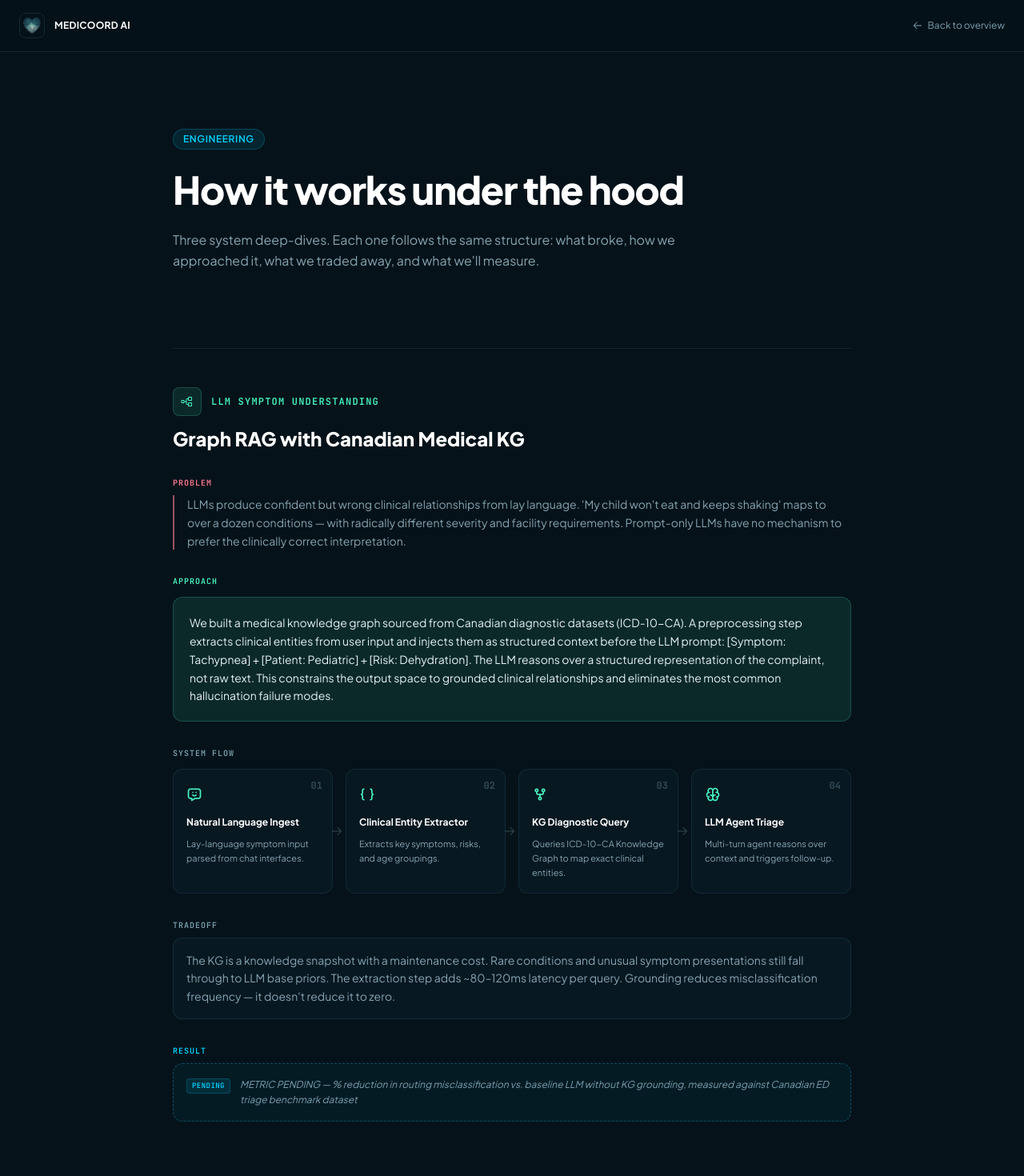
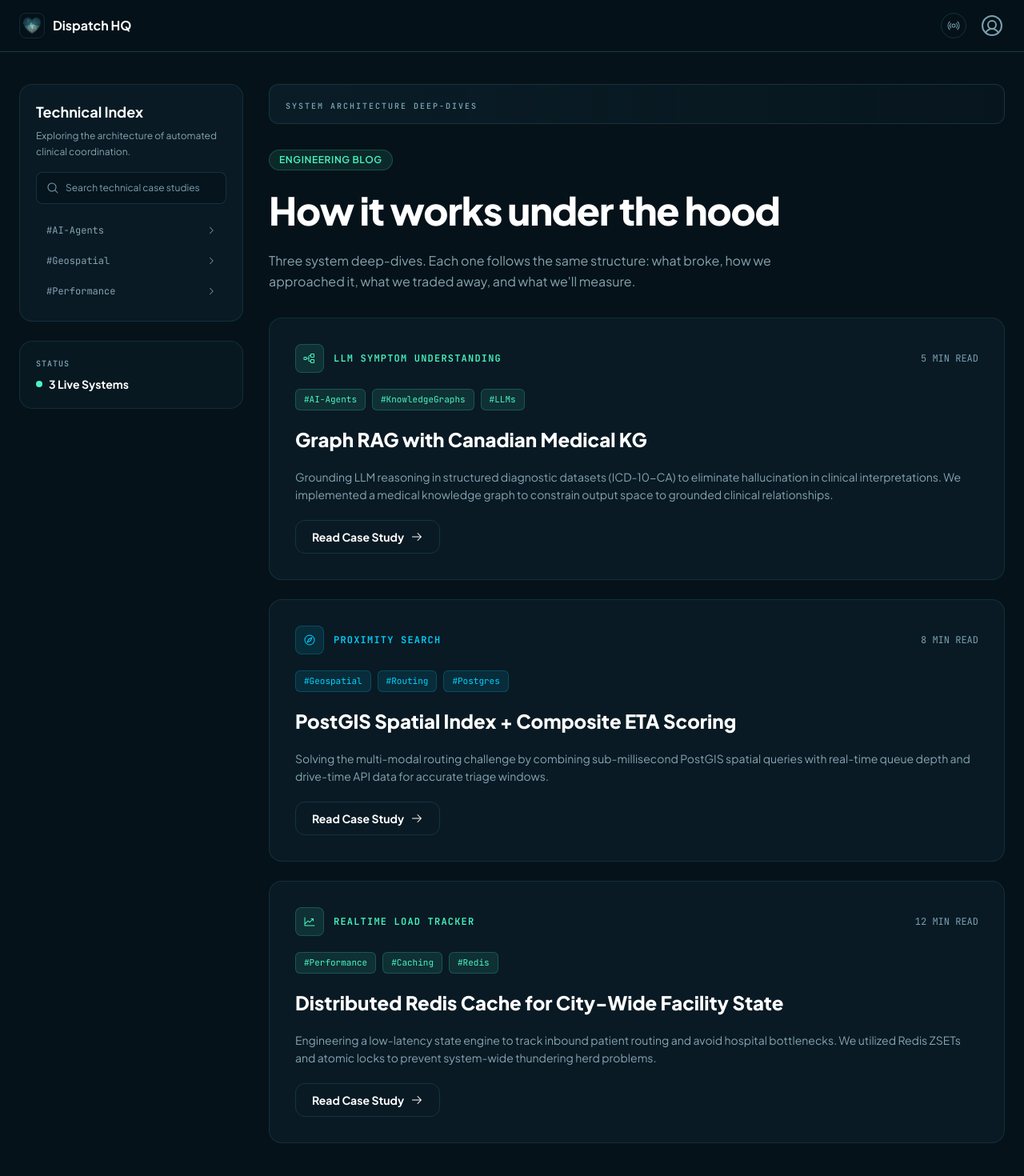
Before and after one commit to Maester-Khris/ai-healthtech-coordinator, a React (Vite) app in the folder webapp/: page /for-engineers in a window 1280 px wide. Shown: the top 1470 px of the page at 80% size. Built offline with nearby package versions, Linux system fonts and the light colour scheme; no server answers.

Commit message:
feat(pages): rebuild /for-engineers as filter-rail case-study index

```diff
--- a/webapp/src/pages/ForEngineersPage.tsx
+++ b/webapp/src/pages/ForEngineersPage.tsx
@@ -1,185 +1,132 @@
+import { useMemo, useState } from 'react'
 import { Link } from 'react-router-dom'
-import { ArrowLeft, ArrowRight, TreeStructure, Compass, ChartLineUp } from '@phosphor-icons/react'
+import { ArrowRight, Broadcast, CaretRight, MagnifyingGlass, UserCircle } from '@phosphor-icons/react'
+import { CASE_STUDIES } from '../data/caseStudies'
+import { filterCaseStudies } from '../utils/caseStudyContent'
 
-interface DiagramStep {
-  title: string
-  desc: string
-  icon: string
-}
-
-interface BlogSection {
-  icon: React.ElementType
-  iconColor: string
-  iconBg: string
-  iconBorder: string
-  label: string
-  labelColor: string
-  title: string
-  problem: string
-  approach: string
-  approachCode?: string
-  tradeoff: string
-  result: string
-  diagramSteps?: DiagramStep[]
-}
-
-const SECTIONS: BlogSection[] = [
-  {
-    icon: TreeStructure,
-    iconColor: 'text-[#48F6C1]',
+const ACCENT_STYLES = {
+  mint: {
     iconBg: 'bg-[#48F6C1]/10',
     iconBorder: 'border-[#48F6C1]/20',
-    label: 'LLM Symptom Understanding',
+    iconColor: 'text-[#48F6C1]',
     labelColor: 'text-[#48F6C1]',
-    title: 'Graph RAG with Canadian Medical KG',
-    problem:
-      "LLMs produce confident but wrong clinical relationships from lay language. 'My child won't eat and keeps shaking' maps to over a dozen conditions — with radically different severity and facility requirements. Prompt-only LLMs have no mechanism to prefer the clinically correct interpretation.",
-    approach:
-      "We built a medical knowledge graph sourced from Canadian diagnostic datasets (ICD-10-CA). A preprocessing step extracts clinical entities from user input and injects them as structured context before the LLM prompt: [Symptom: Tachypnea] + [Patient: Pediatric] + [Risk: Dehydration]. The LLM reasons over a structured representation of the complaint, not raw text. This constrains the output space to grounded clinical relationships and eliminates the most common hallucination failure modes.",
-    tradeoff:
-      "The KG is a knowledge snapshot with a maintenance cost. Rare conditions and unusual symptom presentations still fall through to LLM base priors. The extraction step adds ~80–120ms latency per query. Grounding reduces misclassification frequency — it doesn't reduce it to zero.",
-    result:
-      "METRIC PENDING — % reduction in routing misclassification vs. baseline LLM without KG grounding, measured against Canadian ED triage benchmark dataset",
-    diagramSteps: [
-      {
-        title: "Natural Language Ingest",
-        desc: "Lay-language symptom input parsed from chat interfaces.",
-        icon: "ti ti-message-chatbot"
+    tagBg: 'bg-[#48F6C1]/10',
+    tagBorder: 'border-[#48F6C1]/20',
+    tagText: 'text-[#48F6C1]',
   },
-      {
-        title: "Clinical Entity Extractor",
-        desc: "Extracts key symptoms, risks, and age groupings.",
-        icon: "ti ti-braces"
-      },
-      {
-        title: "KG Diagnostic Query",
-        desc: "Queries ICD-10-CA Knowledge Graph to map exact clinical entities.",
-        icon: "ti ti-git-fork"
-      },
-      {
-        title: "LLM Agent Triage",
-        desc: "Multi-turn agent reasons over context and triggers follow-up.",
-        icon: "ti ti-brain"
-      }
-    ]
-  },
-  {
-    icon: Compass,
-    iconColor: 'text-[#00D2FF]',
+  blue: {
     iconBg: 'bg-[#00D2FF]/10',
     iconBorder: 'border-[#00D2FF]/20',
-    label: 'Proximity Search',
+    iconColor: 'text-[#00D2FF]',
     labelColor: 'text-[#00D2FF]',
-    title: 'PostGIS Spatial Index + Composite ETA Scoring',
-    problem:
-      "Straight-line distance is the wrong metric for patient routing. A clinic 1.5 km away with a 60-minute queue means 65 minutes to care. A hospital 4 km away with an 8-minute drive and a 15-minute wait means 23 minutes. Nearest-neighbor routing loses to composite ETA routing by 42 minutes on this example — and the gap widens under load.",
-    approach:
-      "Facility coordinates are indexed with a PostGIS spatial index on the PostgreSQL facilities table. For each routing request, a spatial query returns candidate facilities within radius, pre-filtered by severity-gated capability tier (emergent cases never enter the candidate set of urgent care clinics). Each candidate is scored: ETA = road_travel_time (OSRM API) + queue_depth (Redis load tracker). The facility with the lowest composite ETA wins. The GIS index makes the spatial filter sub-millisecond even across thousands of facilities.",
-    approachCode: `-- PostGIS candidate query (simplified)
-SELECT id, name, capability_tier,
-  ST_Distance(geog, ST_MakePoint($lon, $lat)::geography) AS dist_m
-FROM facilities
-WHERE ST_DWithin(geog, ST_MakePoint($lon, $lat)::geography, $radius_m)
-  AND capability_tier >= $min_tier
-ORDER BY dist_m
-LIMIT 10;
+    tagBg: 'bg-[#00D2FF]/10',
+    tagBorder: 'border-[#00D2FF]/20',
+    tagText: 'text-[#00D2FF]',
+  },
+} as const
 
--- Composite score in application layer
-score = osrm_travel_minutes + redis_queue_depth_minutes`,
-    tradeoff:
-      "PostGIS adds infrastructure complexity over a pure in-memory geo index. More critically: in Phase 1, queue depth is modeled from facility type and time-of-day heuristics — not live facility data feeds. The routing math is correct; the queue input is an approximation. Live feed integration is the next defensibility moat.",
-    result:
-      "METRIC PENDING — average minutes saved per routing decision vs. straight-line nearest-neighbor, across sandbox simulation runs",
-    diagramSteps: [
-      {
-        title: "Location Ingest",
-        desc: "Retrieves user GPS coordinates and target capability tier.",
-        icon: "ti ti-map-pin"
-      },
-      {
-        title: "PostGIS Filter",
-        desc: "Performs quick spatial query on Indexed Postgres database.",
-        icon: "ti ti-database"
-      },
-      {
-        title: "Multi-Modal OSRM",
-        desc: "Computes path geometry and travel time (Car/Bike/Bus).",
-        icon: "ti ti-clock"
-      },
-      {
-        title: "Composite Scoring",
-        desc: "Ranks candidates: ETA = Road Travel Time + Redis Queue Depth.",
-        icon: "ti ti-calculator"
-      }
-    ]
-  },
-  {
-    icon: ChartLineUp,
-    iconColor: 'text-[#48F6C1]',
-    iconBg: 'bg-[#48F6C1]/10',
-    iconBorder: 'border-[#48F6C1]/20',
-    label: 'Realtime Load Tracker',
-    labelColor: 'text-[#48F6C1]',
-    title: 'Distributed Redis Cache for City-Wide Facility State',
-    problem:
-      "Optimal single-patient routing is self-defeating at scale. Route 80 patients to the same best-scoring hospital and you've recreated the bottleneck. The system needs shared load state that captures not just current queue depth but routing decisions already in flight.",
-    approach:
-      "A Redis cache stores per-facility state: current queue depth, inbound routing decisions in flight (not yet reflected in the measured queue), and capability tier. Each routing decision reads projected state atomically (GET + pipeline write) and increments the in-flight count for the winning facility. The priority queue gates resolution order: emergent cases route first; urgent routes to the lowest composite ETA with matching capability; moderate and routine absorb remaining capacity across the full network — including clinics that emergent cases would never target. This is what Sandbox Mode visualizes in real time.",
-    tradeoff:
-      "Phase 1 runs the cache in-process at the app layer — no external Redis instance. This works for single-node sandbox simulation but doesn't survive horizontal scaling or process restarts. Production city-scale deployment requires Redis Cluster with AOF persistence and a durable event bus for decision replay. The sandbox models the coordination logic faithfully; it doesn't model distributed failure modes.",
-    result:
-      "METRIC PENDING — % improvement in facility utilization balance (std dev of queue depth across facilities) under simulated peak load, vs. non-load-aware routing baseline",
-    diagramSteps: [
-      {
-        title: "Concurrent Inflow",
-        desc: "Multiple patient routing requests sent concurrently.",
-        icon: "ti ti-users"
-      },
-      {
-        title: "Atomic Pipeline Lock",
-        desc: "Increments in-flight buffer atomically to hold place.",
-        icon: "ti ti-lock"
-      },
-      {
-        title: "Redis ZSET Tracking",
-        desc: "Scores and updates load tracking sorted sets in real-time.",
-        icon: "ti ti-list-numbers"
-      },
-      {
-        title: "Load Redistribution",
-        desc: "Pushes subsequent decisions to secondary capacity buffers.",
-        icon: "ti ti-adjustments-horizontal"
-      }
-    ]
-  },
-]
+const PRIMARY_TAGS = CASE_STUDIES.map((cs) => cs.tags[0])
 
 export default function ForEngineersPage() {
+  const [query, setQuery] = useState('')
+  const [activeTag, setActiveTag] = useState<string | null>(null)
+
+  const visibleCaseStudies = useMemo(
+    () => filterCaseStudies(CASE_STUDIES, query, activeTag),
+    [query, activeTag]
+  )
+
   return (
     <div className="bg-[#061219] min-h-screen flex flex-col font-static text-[#E2F1F5] overflow-x-hidden">
 
-      {/* Header */}
-      <header className="w-full border-b border-[#132A37]/80 bg-[#061219]/90 backdrop-blur-md sticky top-0 z-30">
+      {/* Top utility header */}
+      <header className="w-full border-b border-[#1C4659]/80 bg-[#061219]/90 backdrop-blur-md sticky top-0 z-30">
         <div className="max-w-7xl mx-auto px-6 h-16 flex items-center justify-between">
-          <div className="flex items-center gap-3">
+          <div className="flex items-center gap-2.5">
             <div className="w-8 h-8 rounded-lg overflow-hidden border border-[#1C4659]/50 flex-none shadow-sm">
               <img src="/logo.png" alt="MediCoord AI" className="w-full h-full object-cover" />
             </div>
-            <span className="text-xs font-bold tracking-wide text-white uppercase">MediCoord AI</span>
+            <span className="text-base font-bold text-white">Dispatch HQ</span>
           </div>
-          <Link to="/" className="flex items-center gap-1.5 text-xs text-[#7AA0B0] hover:text-white transition-colors">
-            <ArrowLeft className="w-3.5 h-3.5" />
-            Back to overview
-          </Link>
+          <div className="flex items-center gap-4">
+            <div
+              aria-hidden="true"
+              className="w-8 h-8 rounded-full border border-[#1C4659]/60 text-[#7AA0B0] flex items-center justify-center"
+            >
+              <Broadcast className="w-4 h-4" />
+            </div>
+            <UserCircle className="w-8 h-8 text-[#7AA0B0]" aria-hidden="true" />
+          </div>
         </div>
       </header>
 
-      <main className="flex-1 max-w-4xl mx-auto px-6 py-16 lg:py-24 w-full flex flex-col gap-24">
+      <div className="flex-1 max-w-7xl mx-auto w-full px-6 py-10 flex flex-col lg:flex-row gap-8">
 
-        {/* Hero */}
+        {/* Left filter rail */}
+        <aside className="lg:w-[280px] flex-none flex flex-col gap-6">
+          <div className="border border-[#1C4659]/50 bg-[#0A1D27]/80 rounded-2xl p-5 flex flex-col gap-4">
+            <div className="flex flex-col gap-1.5">
+              <h2 className="text-lg font-bold text-white">Technical Index</h2>
+              <p className="text-xs text-[#85A4B1] leading-relaxed">
+                Exploring the architecture of automated clinical coordination.
+              </p>
+            </div>
+
+            <label className="flex items-center gap-2 px-3 h-10 rounded-lg border border-[#1C4659]/60 bg-[#061219]/60 text-[#7AA0B0] focus-within:border-[#48F6C1]/40">
+              <MagnifyingGlass className="w-4 h-4 flex-none" />
+              <input
+                type="search"
+                value={query}
+                onChange={(e) => setQuery(e.target.value)}
+                placeholder="Search technical case studies"
+                className="bg-transparent text-xs text-[#E2F1F5] placeholder:text-[#7AA0B0] outline-none w-full"
+              />
+            </label>
+
+            <nav className="flex flex-col gap-1" aria-label="Filter by tag">
+              {PRIMARY_TAGS.map((tag) => {
+                const isActive = activeTag === tag
+                return (
+                  <button
+                    key={tag}
+                    type="button"
+                    onClick={() => setActiveTag(isActive ? null : tag)}
+                    aria-pressed={isActive}
+                    className={`flex items-center justify-between px-3 py-2 rounded-lg text-xs font-mono transition-colors ${
+                      isActive
+                        ? 'bg-[#132A37] border border-[#1C4659] text-white'
+                        : 'border border-transparent text-[#85A4B1] hover:text-white hover:border-[#1C4659]/60'
+                    }`}
+                  >
+                    {tag}
+                    <CaretRight className="w-3 h-3" />
+                  </button>
+                )
+              })}
+            </nav>
+          </div>
+
+          <div className="border border-[#1C4659]/50 bg-[#0A1D27]/60 rounded-2xl p-5 flex flex-col gap-2">
+            <span className="text-[10px] font-mono font-bold text-[#7AA0B0] uppercase tracking-widest">Status</span>
+            <div className="flex items-center gap-2">
+              <span className="w-2 h-2 rounded-full bg-[#48F6C1]" />
+              <span className="text-sm font-bold text-white">{CASE_STUDIES.length} Live Systems</span>
+            </div>
+          </div>
+        </aside>
+
+        {/* Right article feed */}
+        <main className="flex-1 flex flex-col gap-8 min-w-0">
+
+          <div className="border border-[#1C4659]/60 bg-gradient-to-r from-[#0A1D27] to-[#0A1D27]/40 rounded-xl px-5 py-3">
+            <span className="text-[10px] font-mono font-bold text-[#7AA0B0] uppercase tracking-[0.2em]">
+              System Architecture Deep-Dives
+            </span>
+          </div>
+
           <div className="flex flex-col gap-5">
-          <div className="inline-flex items-center self-start gap-1.5 px-3 py-1 rounded-full text-xs font-semibold bg-[#00D2FF]/10 text-[#00D2FF] border border-[#00D2FF]/20 tracking-wider uppercase">
-            Engineering
+            <div className="inline-flex items-center self-start gap-1.5 px-3 py-1 rounded-full text-xs font-semibold bg-[#48F6C1]/10 text-[#48F6C1] border border-[#48F6C1]/20 tracking-wider uppercase">
+              Engineering Blog
             </div>
             <h1 className="text-4xl lg:text-5xl font-extrabold text-white leading-tight tracking-tight">
               How it works under the hood
@@ -189,115 +136,67 @@ export default function ForEngineersPage() {
             </p>
           </div>
 
-        {/* Blog sections */}
-        {SECTIONS.map((section, i) => {
-          const Icon = section.icon
+          <div className="flex flex-col gap-6">
+            {visibleCaseStudies.map((cs) => {
+              const Icon = cs.icon
+              const accent = ACCENT_STYLES[cs.accent]
               return (
-            <article key={i} className="flex flex-col gap-8 border-t border-[#132A37]/80 pt-12">
-
-              {/* Section header */}
-              <div className="flex flex-col gap-3">
+                <article key={cs.slug} className="border border-[#1C4659]/50 bg-[#0A1D27]/80 rounded-2xl p-8 flex flex-col gap-5">
+                  <div className="flex items-center justify-between gap-4">
                     <div className="flex items-center gap-3">
-                  <div className={`w-9 h-9 rounded-lg ${section.iconBg} ${section.iconBorder} border ${section.iconColor} flex items-center justify-center flex-none`}>
+                      <div className={`w-9 h-9 rounded-lg ${accent.iconBg} ${accent.iconBorder} border ${accent.iconColor} flex items-center justify-center flex-none`}>
                         <Icon className="w-4 h-4" />
                       </div>
-                  <span className={`text-xs font-mono font-bold ${section.labelColor} uppercase tracking-widest`}>
-                    {section.label}
+                      <span className={`text-xs font-mono font-bold ${accent.labelColor} uppercase tracking-widest`}>
+                        {cs.category}
                       </span>
                     </div>
-                <h2 className="text-2xl font-extrabold text-white">{section.title}</h2>
+                    <span className="text-xs font-mono text-[#7AA0B0] whitespace-nowrap">{cs.readTimeMinutes} MIN READ</span>
                   </div>
 
-              {/* Problem */}
-              <div className="flex flex-col gap-2">
-                <span className="text-[10px] font-mono font-bold text-[#FF7B93] uppercase tracking-widest">Problem</span>
-                <div className="border-l-2 border-[#FF7B93]/60 pl-4">
-                  <p className="text-sm text-[#85A4B1] leading-relaxed">{section.problem}</p>
-                </div>
+                  <div className="flex flex-wrap items-center gap-2">
+                    {cs.tags.map((tag) => (
+                      <span
+                        key={tag}
+                        className={`px-2.5 py-1 rounded-md text-[11px] font-mono border ${accent.tagBg} ${accent.tagBorder} ${accent.tagText}`}
+                      >
+                        {tag}
+                      </span>
+                    ))}
                   </div>
 
-              {/* Approach */}
-              <div className="flex flex-col gap-3">
-                <span className={`text-[10px] font-mono font-bold ${section.labelColor} uppercase tracking-widest`}>Approach</span>
-                <div className={`border ${section.iconBorder} ${section.iconBg} rounded-xl p-5 flex flex-col gap-3`}>
-                  <p className="text-sm text-[#E2F1F5] leading-relaxed">{section.approach}</p>
-                  {section.approachCode && (
-                    <pre className="bg-[#061219]/80 border border-[#1C4659]/60 rounded-lg p-4 text-xs font-mono text-[#48F6C1] overflow-x-auto leading-relaxed mt-1">
-                      <code>{section.approachCode}</code>
-                    </pre>
-                  )}
-                </div>
-              </div>
+                  <h2 className="text-2xl font-extrabold text-white">{cs.title}</h2>
+                  <p className="text-sm text-[#85A4B1] leading-relaxed">{cs.summary}</p>
 
-              {/* System Flow Diagram */}
-              {section.diagramSteps && (
-                <div className="flex flex-col gap-3">
-                  <span className="text-[10px] font-mono font-bold uppercase tracking-widest text-[#7AA0B0]">System Flow</span>
-                  <div className="grid grid-cols-1 sm:grid-cols-2 md:grid-cols-4 gap-4 relative">
-                    {section.diagramSteps.map((step, idx) => (
-                      <div key={idx} className="relative flex flex-col gap-2 p-4 bg-[#0A1D27]/60 border border-[#1C4659]/40 rounded-xl">
-                        {/* Step number badge */}
-                        <div className="absolute top-3 right-3 text-xs font-mono font-bold text-[#7AA0B0]/40">0{idx + 1}</div>
-                        <div className={`text-[20px]`} style={{ color: section.iconColor.split('-')[1]?.replace('[', '')?.replace(']', '') || '#48F6C1' }}>
-                          <i className={step.icon} />
-                        </div>
-                        <div className="text-xs font-bold text-white mt-1">{step.title}</div>
-                        <div className="text-[11px] text-[#85A4B1] leading-relaxed mt-0.5">{step.desc}</div>
-
-                        {/* Connection arrow for desktop */}
-                        {idx < 3 && (
-                          <div className="hidden md:block absolute -right-3.5 top-1/2 -translate-y-1/2 z-10 text-[#48F6C1]/30">
-                            <ArrowRight className="w-4 h-4 text-[#7AA0B0]/40" />
-                          </div>
-                        )}
-                      </div>
-                    ))}
-                  </div>
-                </div>
-              )}
-
-              {/* Tradeoff */}
-              <div className="flex flex-col gap-2">
-                <span className="text-[10px] font-mono font-bold text-[#7AA0B0] uppercase tracking-widest">Tradeoff</span>
-                <div className="border border-[#1C4659]/50 bg-[#0A1D27]/60 rounded-xl p-4">
-                  <p className="text-sm text-[#85A4B1] leading-relaxed">{section.tradeoff}</p>
-                </div>
-              </div>
-
-              {/* Result */}
-              <div className="flex flex-col gap-2">
-                <span className="text-[10px] font-mono font-bold text-[#00D2FF] uppercase tracking-widest">Result</span>
-                <div className="border border-dashed border-[#00D2FF]/30 bg-[#00D2FF]/5 rounded-xl p-4 flex items-start gap-3">
-                  <span className="flex-none mt-0.5 px-1.5 py-0.5 rounded text-[9px] font-mono font-bold bg-[#00D2FF]/10 text-[#00D2FF] border border-[#00D2FF]/20 uppercase tracking-wider whitespace-nowrap">
-                    Pending
-                  </span>
-                  <p className="text-xs text-[#7AA0B0] leading-relaxed italic">{section.result}</p>
-                </div>
-              </div>
-
+                  <Link
+                    to={`/for-engineers/${cs.slug}`}
+                    className="self-start inline-flex items-center gap-2 px-5 py-2.5 text-sm font-bold text-white border border-[#1C4659]/60 rounded-xl hover:border-[#48F6C1]/50 hover:text-[#48F6C1] transition-colors"
+                  >
+                    Read Case Study
+                    <ArrowRight className="w-4 h-4" />
+                  </Link>
                 </article>
               )
             })}
 
-        {/* Footer CTA */}
-        <div className="border-t border-[#132A37]/80 pt-8 flex flex-col sm:flex-row items-start sm:items-center justify-between gap-4">
-          <p className="text-sm text-[#7AA0B0]">See the load balancer and routing in action</p>
-          <Link
-            to="/sandbox"
-            className="inline-flex items-center gap-2 px-5 py-2.5 text-sm font-bold text-[#061219] bg-[#48F6C1] hover:bg-[#3ce0ad] rounded-xl shadow-sm transition-all duration-200 active:scale-95"
-          >
-            Explore the Sandbox
-            <ArrowRight className="w-4 h-4" />
-          </Link>
+            {visibleCaseStudies.length === 0 && (
+              <div className="border border-dashed border-[#1C4659]/60 rounded-2xl p-8 text-center text-sm text-[#7AA0B0]">
+                No case studies match this search or filter.
               </div>
-
+            )}
+          </div>
         </main>
+      </div>
 
       {/* Footer */}
       <footer className="w-full border-t border-[#132A37]/80 bg-[#061219]/50 py-6 mt-8">
         <div className="max-w-7xl mx-auto px-6 flex flex-col sm:flex-row items-center justify-between gap-3 text-xs text-[#7AA0B0]">
           <span>© 2026 MediCoord AI · Patient Routing Platform. All rights reserved.</span>
-          <Link to="/" className="hover:text-white transition-colors">← Back to overview</Link>
+          <div className="flex items-center gap-5">
+            <span className="text-[#4C6572] cursor-default" title="Coming soon">Architecture Roadmap</span>
+            <span className="text-[#4C6572] cursor-default" title="Coming soon">API Docs</span>
+            <Link to="/" className="hover:text-white transition-colors">Back to Overview</Link>
+          </div>
         </div>
       </footer>
 
```
Lines whose indentation alone changed are shown as unchanged.
